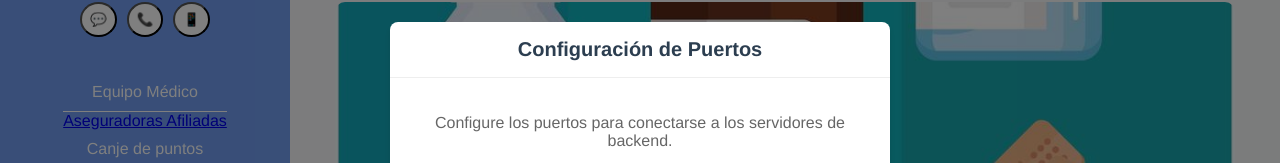
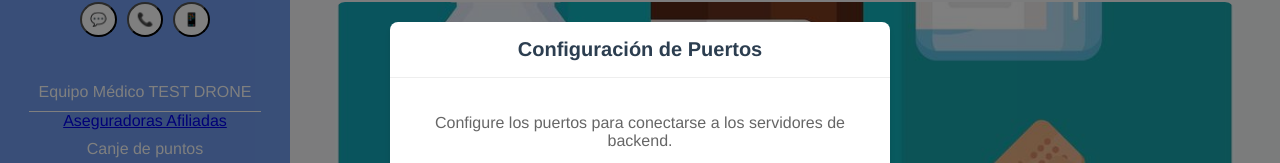
Before and after one commit to NohelEstrada/Project_Arq, a Vue app in the folder ensurancePharmacy/pharmacy/: page / in a window 1280 px wide. Shown: the part 158-321 px from the top of the page. Built offline with nearby package versions, Linux system fonts and the light colour scheme; no server answers.

Commit message:
Test: Drone CI pipeline

```diff
--- a/ensurancePharmacy/pharmacy/src/pages/Home.vue
+++ b/ensurancePharmacy/pharmacy/src/pages/Home.vue
@@ -9,7 +9,7 @@
           <button class="icon-btn">📱</button>
         </div>
         <ul class="sidebar-menu">
-          <li>Equipo Médico</li>
+          <li>Equipo Médico TEST DRONE</li>
           <router-link to="/aseguradoras" class="nav-item">Aseguradoras Afiliadas</router-link>
           <li>Canje de puntos</li>
           <li>Pagos</li>
```
